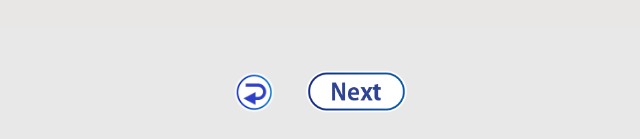
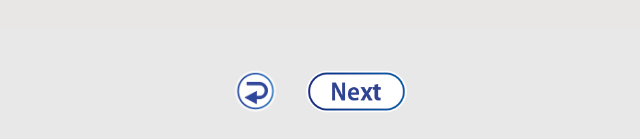
Before and after one commit to egmCeiRyu/armodel_test, a website: page sousa.html in a window 1280 px wide. Shown: the part 1299-1438 px from the top of the page, 323-963 px from the left. Drawn offline with Linux system fonts and the light colour scheme.

Commit message:
returnbtn

```diff
--- a/sousa.html
+++ b/sousa.html
@@ -41,7 +41,7 @@
     #next-btn{
       scale: 135%;
       padding : 0px;
-      margin : 23px;
+      margin : 22px;
     }
 
     #exit-btn{
@@ -58,7 +58,7 @@
 
   <div id="controls">
     <img id="back-btn" src="icon/back.png" alt="Back" onclick="goBack()" style="display:none;">
-    <img id="exit-btn" src="icon/returnbtn.png" alt="Exit" onclick="exitViewer()" style="display:none;">
+    <img id="exit-btn" src="icon/returnBtn2.png" alt="Exit" onclick="exitViewer()" style="display:none;">
     <img id="next-btn" src="icon/next.png" alt="Next" onclick="goNext()" style="display:none;">
   </div>
 
```
Also changed, not shown: icon/returnBtn2.png (added).
